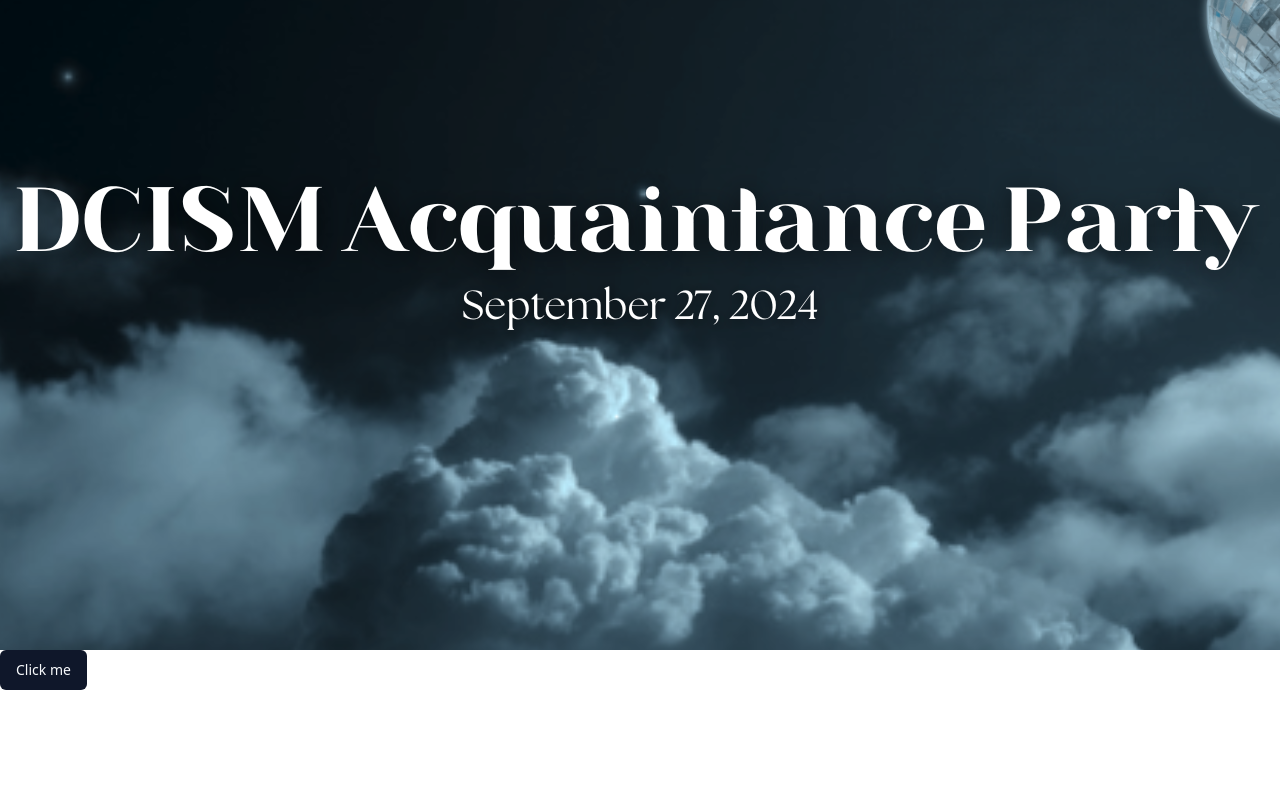
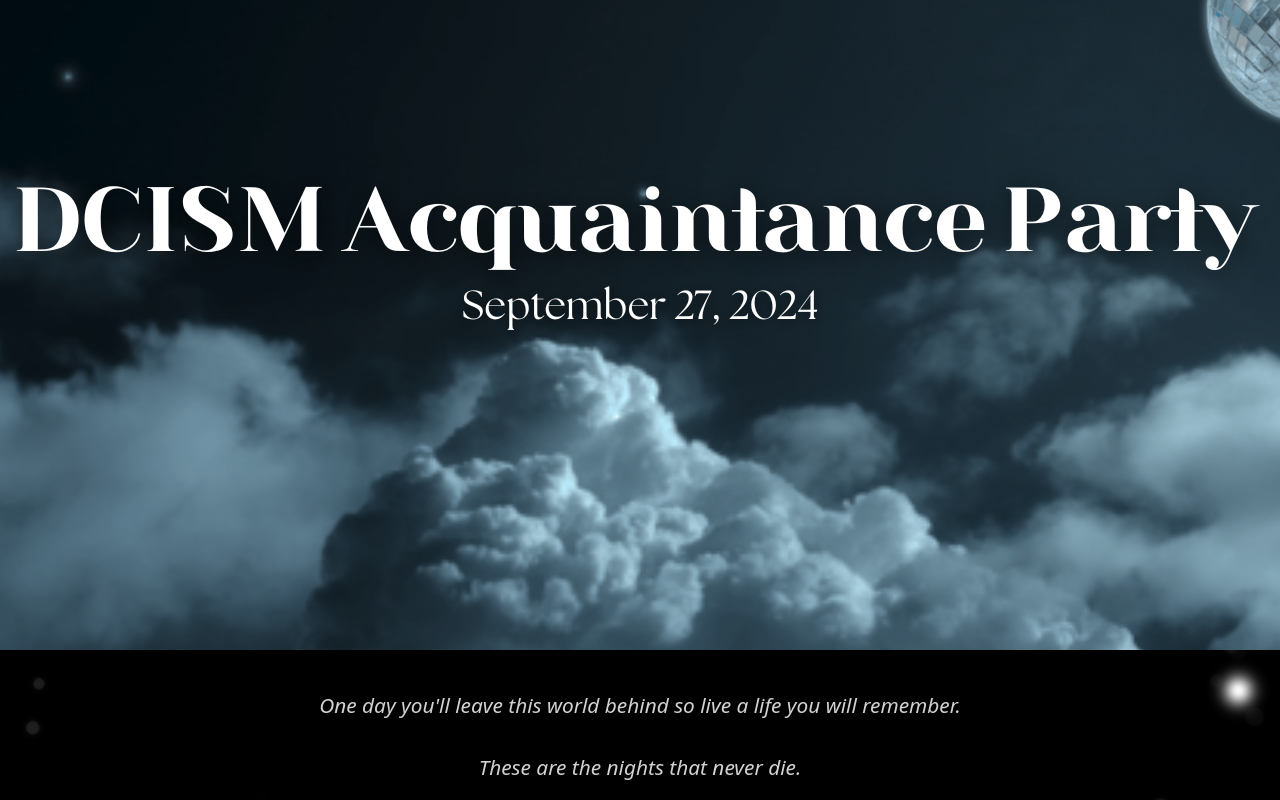
Before and after one commit to baristabarita/dcism-disco, a React (Vite) app: page / in a window 1280 px wide. Shown: the part 170-970 px from the top of the page. Before the commit the page ends 860 px from the top, so only its background shows below. Built offline with nearby package versions, Linux system fonts and the light colour scheme.

Commit message:
[FEAT] added a postbanner text and main background image

```diff
--- a/src/App.tsx
+++ b/src/App.tsx
@@ -1,19 +1,27 @@
-import { useState } from 'react'
-import { Button } from "@/components/ui/button"
-import Navbar from './components/navbar/navbar'
-import Banner from './components/banner/banner'
+import { useState } from "react";
+import Navbar from "./components/navbar/navbar";
+import Banner from "./components/banner/banner";
+import PostBanner from "./components/postbanner/postbanner";
 
+import BackgroundImage from "./assets/images/backgroundimage.png";
+
+import { Button } from "@/components/ui/button";
 function App() {
-
   return (
     <>
       <Navbar />
-      <div className='w-full animate-fade-in overflow-x-hidden'>
+      <div className="w-full animate-fade-in overflow-x-hidden">
         <Banner />
-        <Button>Click me</Button>
+        <div
+          style={{
+            backgroundImage: `url(${BackgroundImage})`,
+          }}
+        >
+          <PostBanner />
+        </div>
       </div>
     </>
-  )
+  );
 }
 
-export default App
+export default App;
--- /dev/null
+++ b/src/components/postbanner/postbanner.tsx
@@ -0,0 +1,18 @@
+import React from 'react'
+
+const PostBanner: React.FC = () => {
+  return (
+    <div>
+        <div className='pt-20 lg:pt-10 flex items-center justify-center p-4 w-[100vw] '>
+            <span className="text-[0.9em] md:text-[1.2em] lg:text-[1.3em] text-center italic font-bitter text-[#d2d2d2] glow animate-small-fade-in-down">
+            One day you'll leave this world behind so live a life you will remember.
+            <br/>
+            <br/>
+            These are the nights that never die.
+            </span>
+          </div>
+    </div>
+  )
+}
+
+export default PostBanner;
```
Also changed, not shown: src/assets/images/backgroundimage.png (added).
